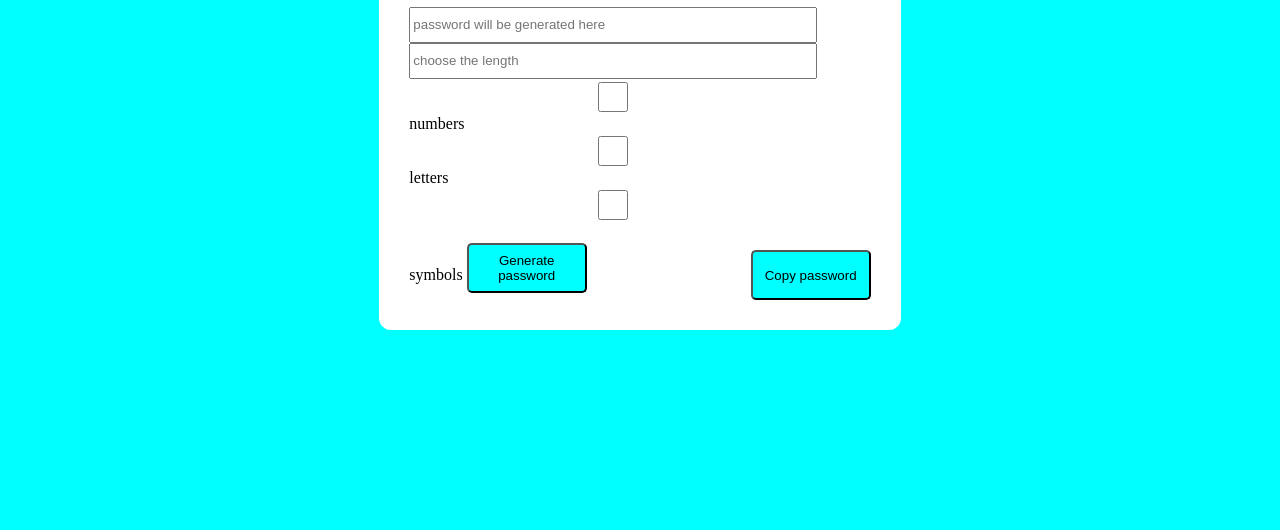
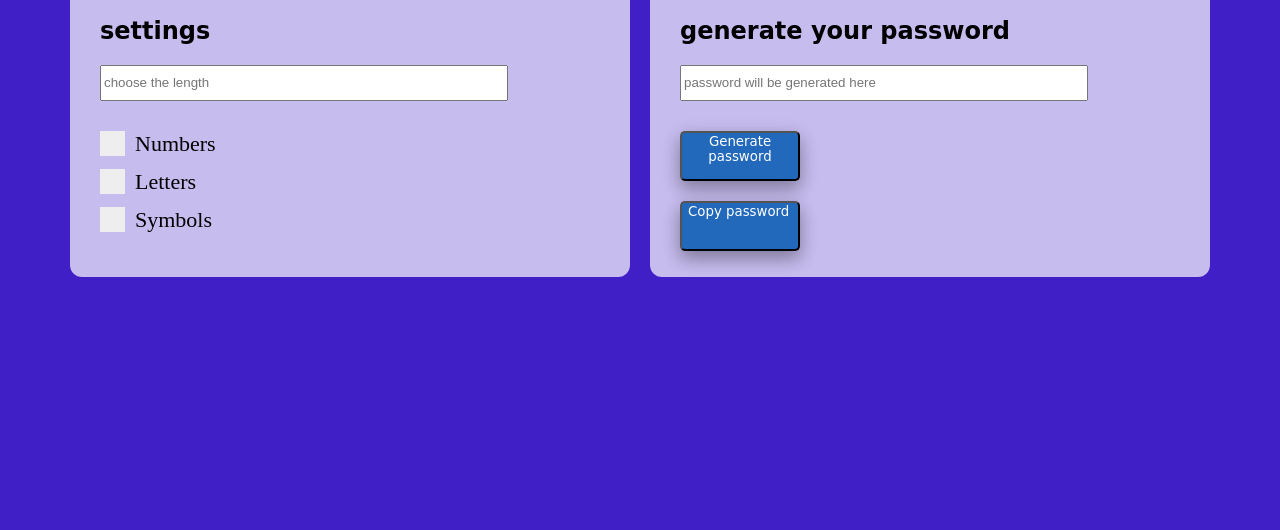
Before and after one commit to micael-leal/password-generator, a plain HTML site: page index.html in a window 1280 px wide. Shown: the part 286-816 px from the top of the page. Drawn offline with Linux system fonts and the light colour scheme.

Commit message:
adding css

```diff
--- a/css/style.css
+++ b/css/style.css
@@ -1,16 +1,36 @@
 body{
-    background-color: aqua;
+    background-color: rgb(65, 31, 198);
     justify-content: center;
     align-items: center;
     display: flex;
     min-height: 100vh;
 }
+h2{
+    font-family: cursive;
+}
 
-.box{
-    background-color: white;
+.settings{
+    background-color: rgba(255, 255, 255, 0.702);
     padding-top: 30px;
     padding: 30px;
     border-radius: 12px;
+    margin-right: 20px;
+    height: 250px;
+    width: 500px;
+}
+.generate{
+    background-color: rgba(255, 255, 255, 0.702);
+    padding-top: 30px;
+    padding: 30px;
+    border-radius: 12px;
+    height: 250px;
+    width: 500px;
+}
+
+input[type="checkbox"] {
+    cursor: pointer;
+    width: 10px;
+    height: 10px;
 }
 
 .box h2{
@@ -28,22 +48,97 @@ input{
 }
 
 button{
-    background-color: aqua;
+    background-color: rgb(34, 105, 187);
     cursor: pointer;
     border-radius: 5px;
     margin-top: 20px;
     height: 50px;
     width: 120px;
+    display: flex;
+    color: white;
+    font-family: cursive;
+    box-shadow: 0 8px 16px 0 rgba(0,0,0,0.2), 0 6px 20px 0 rgba(0,0,0,0.19);
 }
 
 button:hover{
-    background-color: rgb(4, 234, 234);
-}
-
-.button1{
-    margin-right: 160px;
+    background-color: rgb(32, 136, 254);
 }
 
 p{
     background-color: black;
 }
+
+.container {
+    display: block;
+    position: relative;
+    padding-left: 35px;
+    margin-bottom: 12px;
+    cursor: pointer;
+    font-size: 22px;
+    -webkit-user-select: none;
+    -moz-user-select: none;
+    -ms-user-select: none;
+    user-select: none;
+  }
+
+  /* Hide the browser's default checkbox */
+  .container input {
+    position: absolute;
+    opacity: 0;
+    cursor: pointer;
+    height: 0;
+    width: 0;
+  }
+
+  /* Create a custom checkbox */
+  .checkmark {
+    position: absolute;
+    top: 0;
+    left: 0;
+    height: 25px;
+    width: 25px;
+    background-color: #eee;
+  }
+
+  /* On mouse-over, add a grey background color */
+  .container:hover input ~ .checkmark {
+    background-color: #ccc;
+  }
+
+  /* When the checkbox is checked, add a blue background */
+  .container input:checked ~ .checkmark {
+    background-color: #2196F3;
+  }
+
+  /* Create the checkmark/indicator (hidden when not checked) */
+  .checkmark:after {
+    content: "";
+    position: absolute;
+    display: none;
+  }
+
+  /* Show the checkmark when checked */
+  .container input:checked ~ .checkmark:after {
+    display: block;
+  }
+
+  /* Style the checkmark/indicator */
+  .container .checkmark:after {
+    left: 9px;
+    top: 5px;
+    width: 5px;
+    height: 10px;
+    border: solid white;
+    border-width: 0 3px 3px 0;
+    -webkit-transform: rotate(45deg);
+    -ms-transform: rotate(45deg);
+    transform: rotate(45deg);
+  }
+
+  #len{
+    margin-bottom: 30px;
+  }
+
+  #password{
+    margin-bottom: 30px;
+  }
--- a/index.html
+++ b/index.html
@@ -9,18 +9,40 @@
     <script src="script/script.js"></script>
 </head>
 <body>
-    <div class="box">
-        <h2>password generator</h2>
-        <input id="password" readonly placeholder="password will be generated here">
+
+    <div class="settings">
+        <h2>settings</h3>
         <input id="len" type="number" placeholder="choose the length">
 
-        <input type="checkbox" id="numbers">numbers
-        <input type="checkbox" id="letters">letters
-        <input type="checkbox" id="symbols">symbols
+        <label class="container">Numbers
+            <input type="checkbox" id="numbers">
+            <span class="checkmark"></span>
+        </label>
+        <label class="container">Letters
+            <input type="checkbox" id="letters">
+            <span class="checkmark"></span>
+        </label>
+        <label class="container">Symbols
+            <input type="checkbox" id="symbols">
+            <span class="checkmark"></span>
+        </label>
 
-        <button class="button1" onclick="generate()">Generate password</button>
-        <button onclick="copy()">Copy password</button>
+
     </div>
+        <div class="generate">
+            <h2>generate your password</h2>
+            <input id="password" readonly placeholder="password will be generated here">
+
+            <button class="button1" onclick="generate()">Generate password</button>
+            <button onclick="copy()">Copy password</button>
+        </div>
+
+
+
+
+
+
+
 
 
 </body>
```
